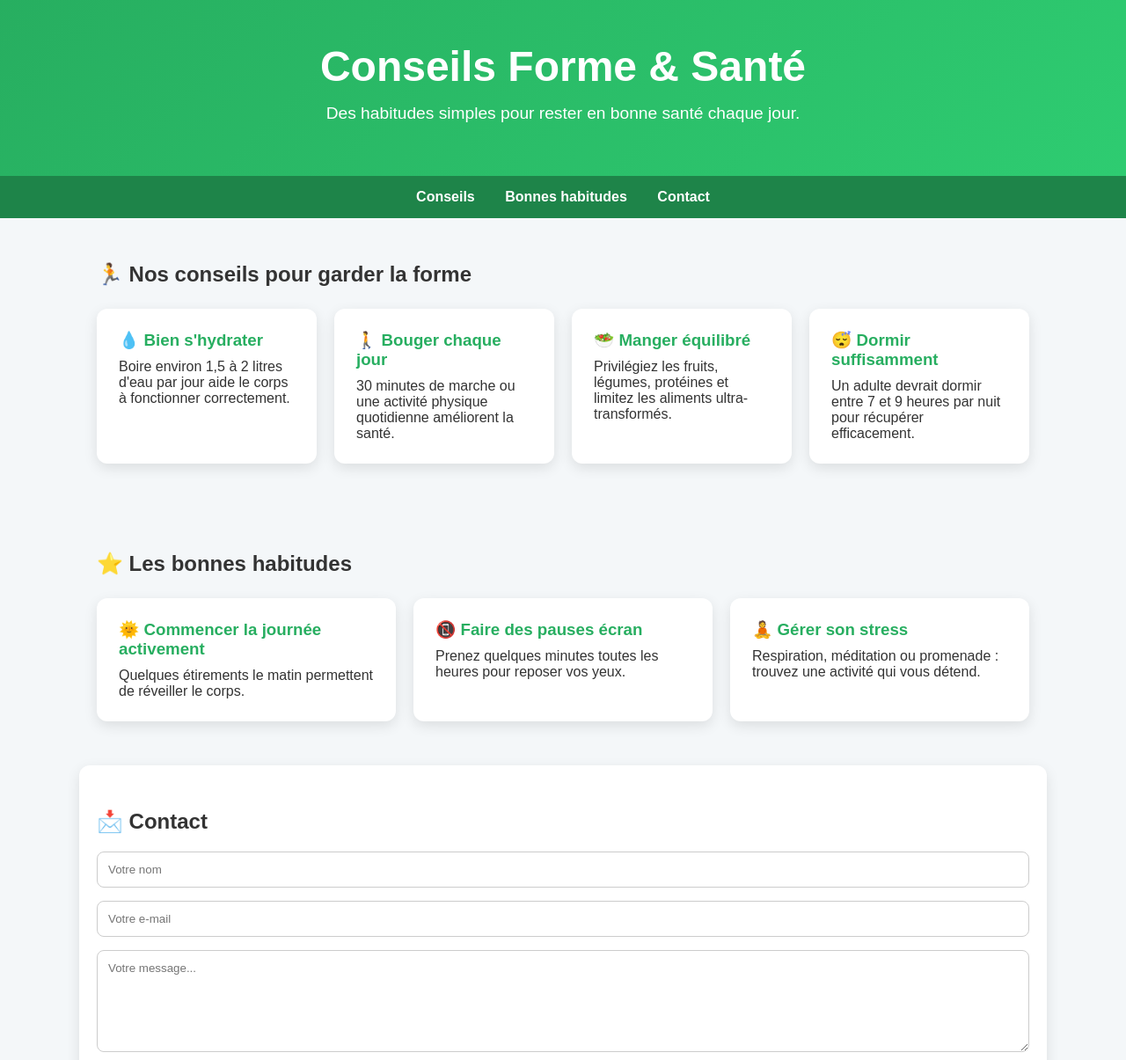
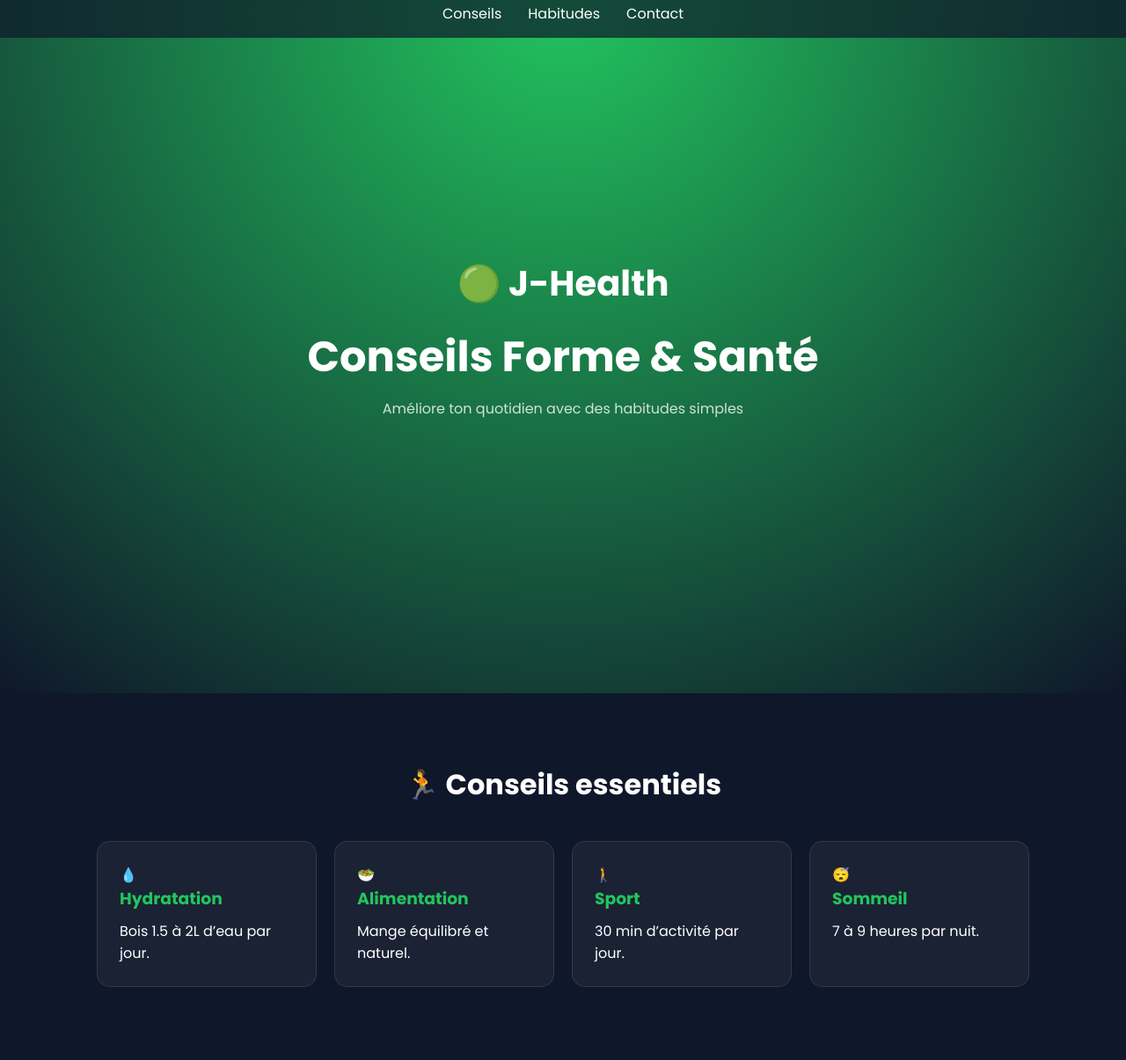
Before and after one commit to gabincollaboration-a11y/jamess-conseil, a plain HTML site: page index.html in a window 1280 px wide. Shown: the part 12-1217 px from the top of the page at 88% size. Drawn offline with Linux system fonts and the light colour scheme.

Commit message:
index.html

```diff
--- a/index.html
+++ b/index.html
@@ -5,90 +5,121 @@
 <meta name="viewport" content="width=device-width, initial-scale=1.0">
 <title>Conseils Forme & Santé</title>
 
+<!-- Google Font -->
+<link href="https://fonts.googleapis.com/css2?family=Poppins:wght@300;400;600;700&display=swap" rel="stylesheet">
+
 <style>
 *{
     margin:0;
     padding:0;
     box-sizing:border-box;
-    font-family:Arial, Helvetica, sans-serif;
+    font-family:'Poppins', sans-serif;
 }
 
 body{
-    background:#f4f7f9;
-    color:#333;
+    background: #0f172a;
+    color:white;
+    overflow-x:hidden;
 }
 
+/* HEADER */
 header{
-    background:linear-gradient(135deg,#27ae60,#2ecc71);
-    color:white;
+    height:100vh;
+    display:flex;
+    flex-direction:column;
+    justify-content:center;
+    align-items:center;
     text-align:center;
-    padding:60px 20px;
+    background: radial-gradient(circle at top, #22c55e, #0f172a);
+    position:relative;
+}
+
+.logo{
+    font-size:2.5rem;
+    font-weight:700;
+    animation: float 3s ease-in-out infinite;
 }
 
 header h1{
-    font-size:3em;
+    font-size:3rem;
+    margin-top:10px;
 }
 
 header p{
-    margin-top:15px;
-    font-size:1.2em;
+    opacity:0.8;
+    margin-top:10px;
 }
 
+/* NAV */
 nav{
-    background:#1e8449;
+    position:fixed;
+    top:0;
+    width:100%;
+    background:rgba(15,23,42,0.7);
+    backdrop-filter:blur(10px);
+    display:flex;
+    justify-content:center;
     padding:15px;
-    text-align:center;
-    position:sticky;
-    top:0;
+    z-index:1000;
 }
 
 nav a{
     color:white;
+    margin:0 15px;
     text-decoration:none;
-    margin:0 15px;
-    font-weight:bold;
+    transition:0.3s;
 }
 
 nav a:hover{
-    text-decoration:underline;
+    color:#22c55e;
 }
 
+/* SECTIONS */
 section{
+    padding:80px 20px;
     max-width:1100px;
     margin:auto;
-    padding:50px 20px;
 }
 
+h2{
+    text-align:center;
+    margin-bottom:40px;
+    font-size:2rem;
+}
+
+/* CARDS */
 .cards{
     display:grid;
     grid-template-columns:repeat(auto-fit,minmax(250px,1fr));
     gap:20px;
-    margin-top:25px;
 }
 
 .card{
-    background:white;
+    background:rgba(255,255,255,0.05);
     padding:25px;
-    border-radius:12px;
-    box-shadow:0 5px 15px rgba(0,0,0,0.1);
-    transition:0.3s;
+    border-radius:15px;
+    border:1px solid rgba(255,255,255,0.1);
+    transition:0.4s;
+    transform:translateY(20px);
+    opacity:0;
+}
+
+.card.show{
+    transform:translateY(0);
+    opacity:1;
 }
 
 .card:hover{
-    transform:translateY(-5px);
+    transform:scale(1.05);
+    border-color:#22c55e;
 }
 
 .card h3{
-    color:#27ae60;
     margin-bottom:10px;
+    color:#22c55e;
 }
 
-#contact{
-    background:white;
-    border-radius:12px;
-    box-shadow:0 5px 15px rgba(0,0,0,0.1);
-}
-
+/* CONTACT */
 form{
     display:flex;
     flex-direction:column;
@@ -97,116 +128,125 @@ form{
 
 input, textarea{
     padding:12px;
-    border:1px solid #ccc;
-    border-radius:8px;
+    border:none;
+    border-radius:10px;
+    outline:none;
 }
 
 button{
-    background:#27ae60;
-    color:white;
+    background:#22c55e;
     border:none;
     padding:12px;
-    border-radius:8px;
+    border-radius:10px;
     cursor:pointer;
-    font-size:16px;
+    font-weight:bold;
+    transition:0.3s;
 }
 
 button:hover{
-    background:#219150;
+    background:#16a34a;
 }
 
+/* FOOTER */
 footer{
-    background:#1e8449;
-    color:white;
     text-align:center;
-    padding:20px;
-    margin-top:40px;
+    padding:30px;
+    opacity:0.6;
+}
+
+/* ANIMATIONS */
+@keyframes float{
+    0%,100%{transform:translateY(0);}
+    50%{transform:translateY(-10px);}
+}
+
+/* SCROLL EFFECT */
+.hidden{
+    opacity:0;
+    transform:translateY(40px);
+    transition:1s;
+}
+
+.show{
+    opacity:1;
+    transform:translateY(0);
 }
 </style>
+</head>
 
-</head>
 <body>
-
-<header>
-    <h1>Conseils Forme & Santé</h1>
-    <p>Des habitudes simples pour rester en bonne santé chaque jour.</p>
-</header>
 
 <nav>
     <a href="#conseils">Conseils</a>
-    <a href="#habitudes">Bonnes habitudes</a>
+    <a href="#habitudes">Habitudes</a>
     <a href="#contact">Contact</a>
 </nav>
 
-<section id="conseils">
-    <h2>🏃 Nos conseils pour garder la forme</h2>
+<header>
+    <div class="logo">🟢 J-Health</div>
+    <h1>Conseils Forme & Santé</h1>
+    <p>Améliore ton quotidien avec des habitudes simples</p>
+</header>
 
+<section id="conseils" class="hidden">
+    <h2>🏃 Conseils essentiels</h2>
     <div class="cards">
-        <div class="card">
-            <h3>💧 Bien s'hydrater</h3>
-            <p>Boire environ 1,5 à 2 litres d'eau par jour aide le corps à fonctionner correctement.</p>
-        </div>
-
-        <div class="card">
-            <h3>🚶 Bouger chaque jour</h3>
-            <p>30 minutes de marche ou une activité physique quotidienne améliorent la santé.</p>
-        </div>
-
-        <div class="card">
-            <h3>🥗 Manger équilibré</h3>
-            <p>Privilégiez les fruits, légumes, protéines et limitez les aliments ultra-transformés.</p>
-        </div>
-
-        <div class="card">
-            <h3>😴 Dormir suffisamment</h3>
-            <p>Un adulte devrait dormir entre 7 et 9 heures par nuit pour récupérer efficacement.</p>
-        </div>
+        <div class="card">💧 <h3>Hydratation</h3><p>Bois 1.5 à 2L d’eau par jour.</p></div>
+        <div class="card">🥗 <h3>Alimentation</h3><p>Mange équilibré et naturel.</p></div>
+        <div class="card">🚶 <h3>Sport</h3><p>30 min d’activité par jour.</p></div>
+        <div class="card">😴 <h3>Sommeil</h3><p>7 à 9 heures par nuit.</p></div>
     </div>
 </section>
 
-<section id="habitudes">
-    <h2>⭐ Les bonnes habitudes</h2>
-
+<section id="habitudes" class="hidden">
+    <h2>⭐ Bonnes habitudes</h2>
     <div class="cards">
-        <div class="card">
-            <h3>🌞 Commencer la journée activement</h3>
-            <p>Quelques étirements le matin permettent de réveiller le corps.</p>
-        </div>
-
-        <div class="card">
-            <h3>📵 Faire des pauses écran</h3>
-            <p>Prenez quelques minutes toutes les heures pour reposer vos yeux.</p>
-        </div>
-
-        <div class="card">
-            <h3>🧘 Gérer son stress</h3>
-            <p>Respiration, méditation ou promenade : trouvez une activité qui vous détend.</p>
-        </div>
+        <div class="card">🌞 Routine matinale</div>
+        <div class="card">📵 Pause écran</div>
+        <div class="card">🧘 Respiration</div>
     </div>
 </section>
 
-<section id="contact">
-    <h2 style="margin-bottom:20px;">📩 Contact</h2>
-
+<section id="contact" class="hidden">
+    <h2>📩 Contact</h2>
     <form>
-        <input type="text" placeholder="Votre nom" required>
-
-        <input type="email" placeholder="Votre e-mail" required>
-
-        <textarea rows="6" placeholder="Votre message..." required></textarea>
-
-        <button type="submit">Envoyer</button>
+        <input type="text" placeholder="Nom">
+        <input type="email" placeholder="Email">
+        <textarea placeholder="Message"></textarea>
+        <button>Envoyer</button>
     </form>
-
-    <p style="margin-top:20px;">
-        📧 Email : james@jamessconseil.com<br>
-        📍 France
-    </p>
 </section>
 
 <footer>
-    © 2026 James's conseils - Tous droits réservés.
+    © 2026 J-Health - Tous droits réservés
 </footer>
+
+<script>
+// Animation au scroll
+const elements = document.querySelectorAll('.hidden');
+
+const observer = new IntersectionObserver(entries => {
+    entries.forEach(entry => {
+        if(entry.isIntersecting){
+            entry.target.classList.add('show');
+        }
+    });
+});
+
+elements.forEach(el => observer.observe(el));
+
+// animation cartes
+const cards = document.querySelectorAll('.card');
+const observer2 = new IntersectionObserver(entries => {
+    entries.forEach(entry => {
+        if(entry.isIntersecting){
+            entry.target.classList.add('show');
+        }
+    });
+});
+
+cards.forEach(card => observer2.observe(card));
+</script>
 
 </body>
 </html>
```
